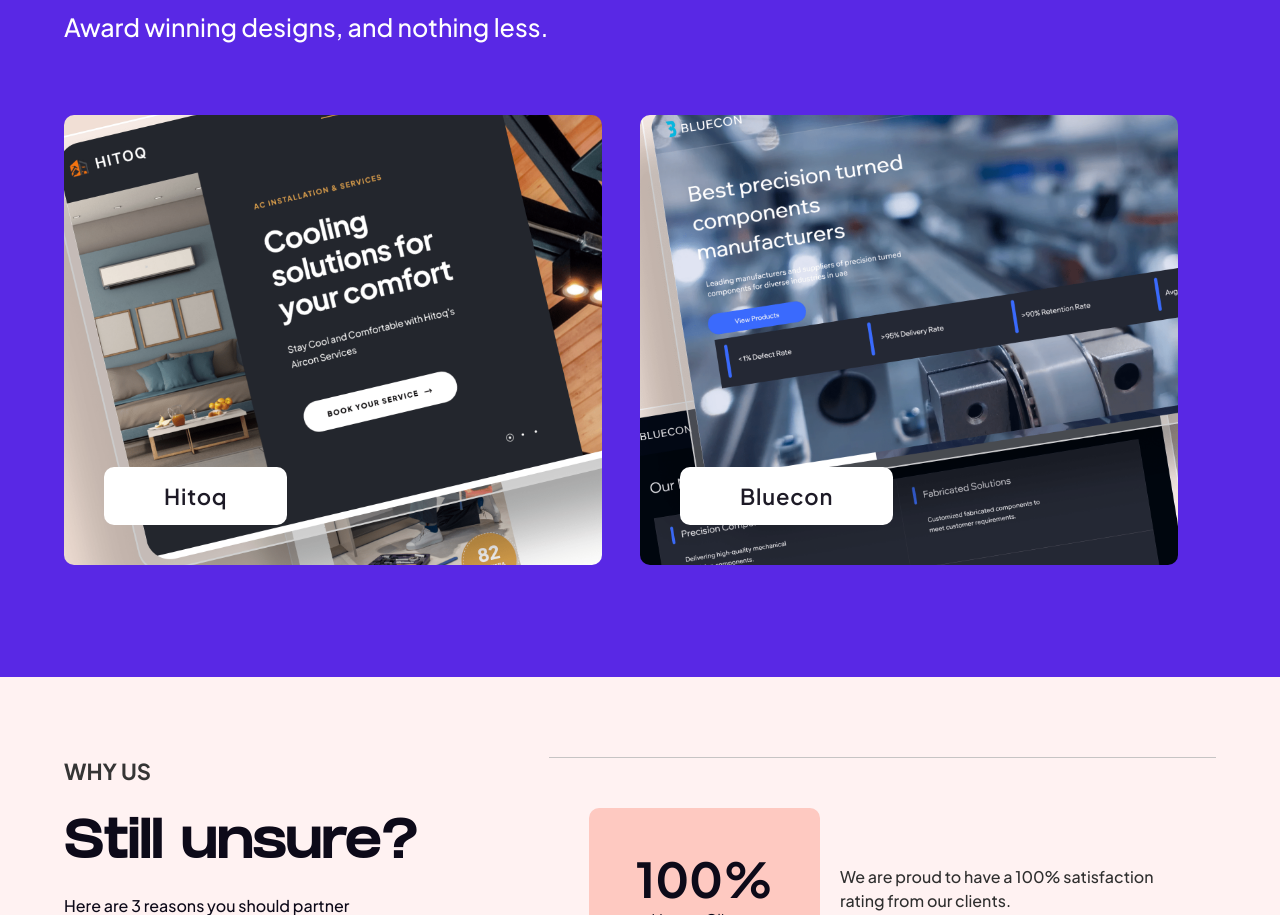
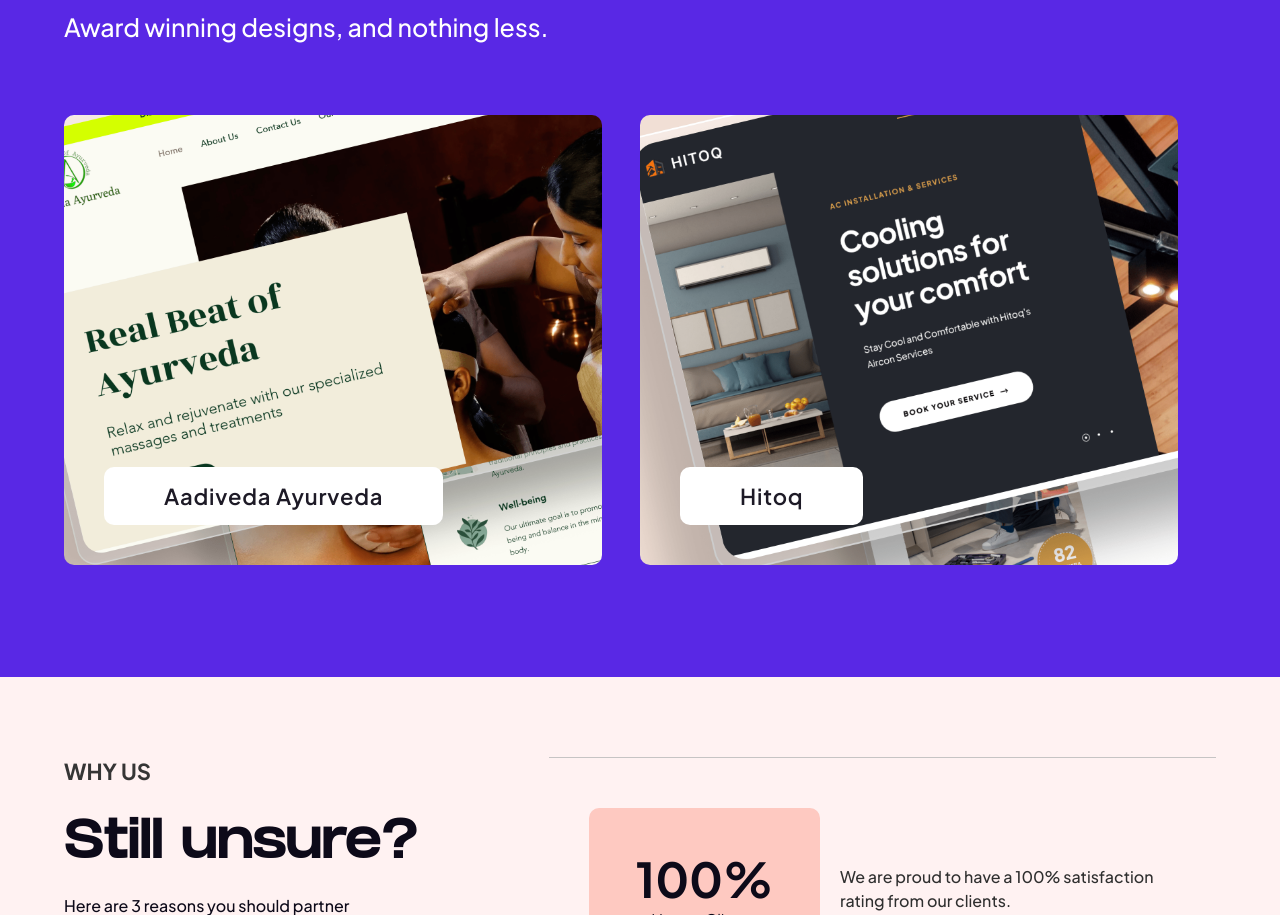
Before and after one commit to JunaidShamnad/Agency-Website, a Next.js app: page / in a window 1280 px wide. Shown: the part 2828-3743 px from the top of the page. Built offline with nearby package versions, Linux system fonts and the light colour scheme.

Commit message:
Update OurWorkData.js

```diff
--- a/components/OurWorks/OurWorkData.js
+++ b/components/OurWorks/OurWorkData.js
@@ -1,10 +1,10 @@
 const works = [
-    // {
-    //     id: 1,
-    //     name: 'Aadiveda Ayurveda',
-    //     image: '/images/MOCKUPS1/aadiveda-mockup1.png',
-    //     url: 'https://www.aadivedaayurveda.com/'
-    // },
+    {
+        id: 1,
+        name: 'Aadiveda Ayurveda',
+        image: '/images/MOCKUPS1/aadiveda-mockup1.png',
+        url: 'https://www.aadivedaayurveda.com/'
+    },
     {
         id: 2,
         name: 'Hitoq',
```
